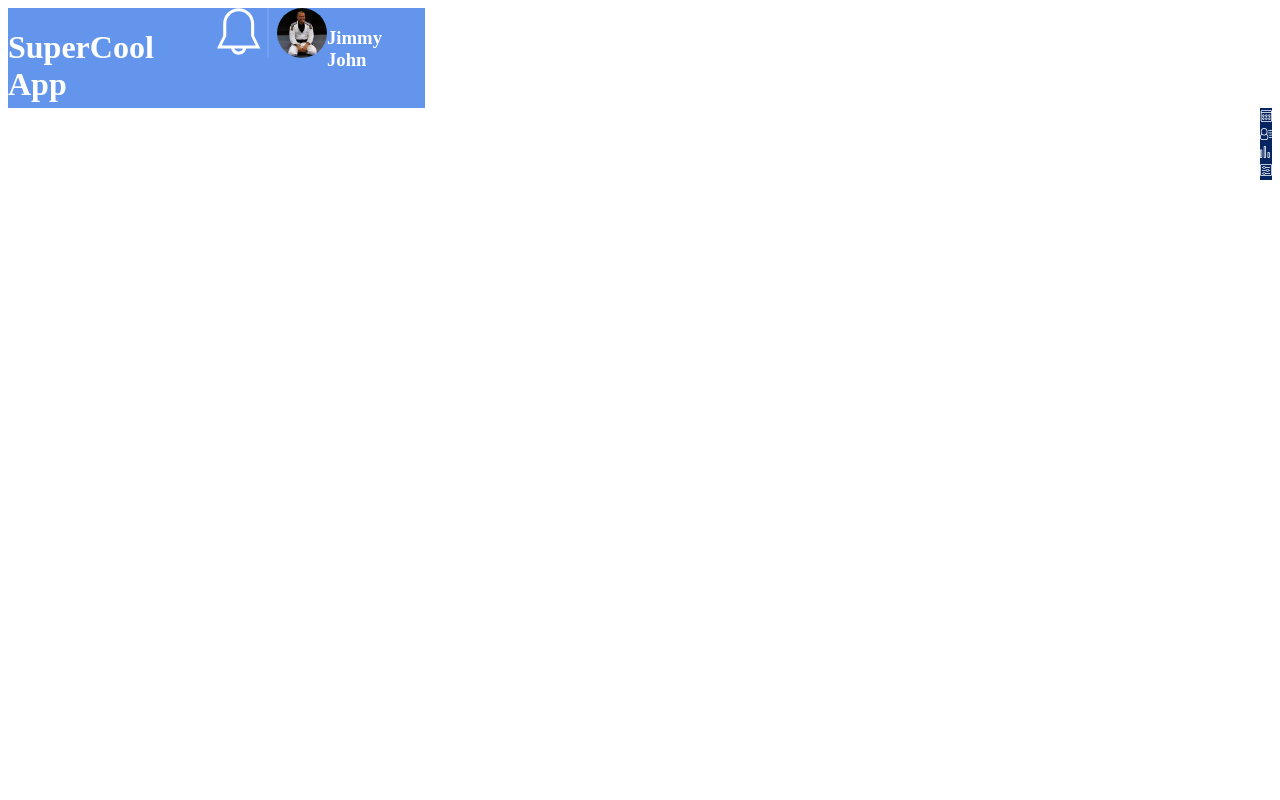
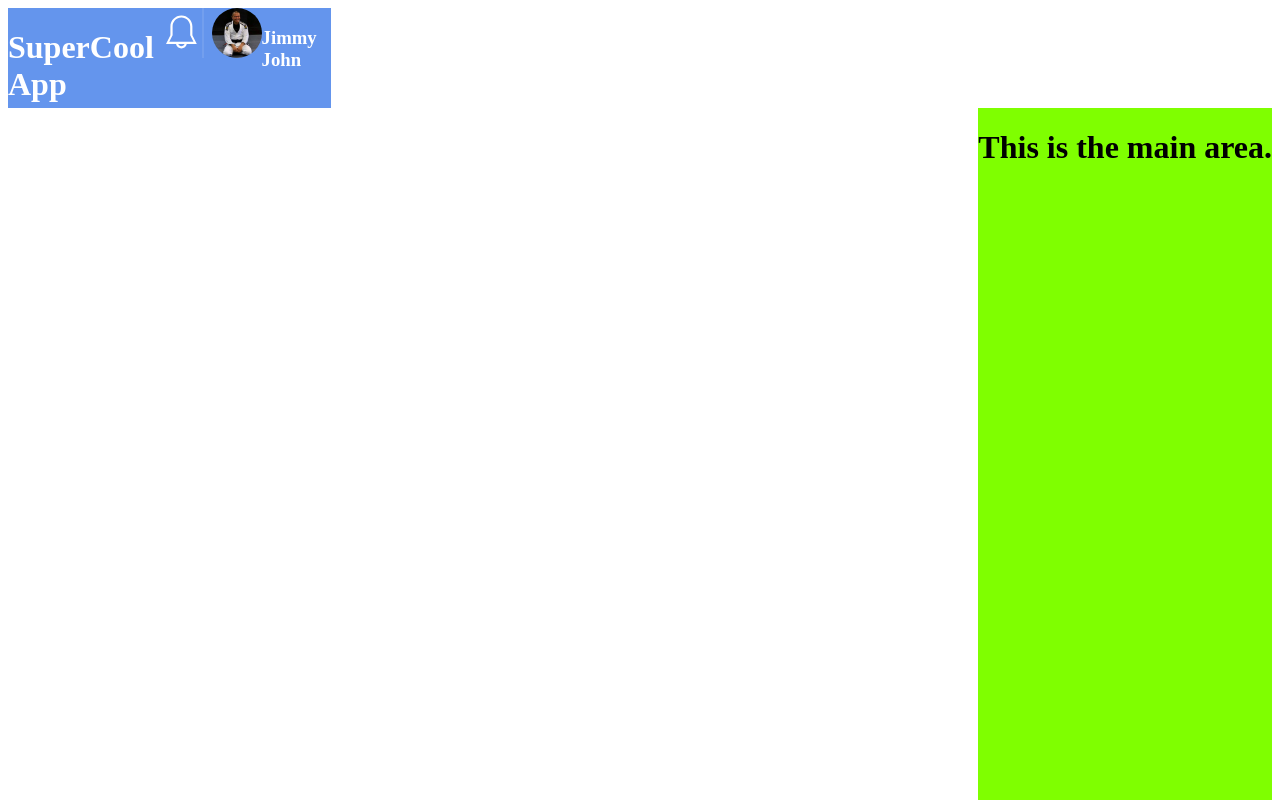
Before and after one commit to jeffbalagosa/Unit-7-Project, a plain HTML site: page index.html in a window 1280 px wide. Shown: the top 800 px of the page. Drawn offline with nearby package versions, Linux system fonts and the light colour scheme.

Commit message:
Colored some grid areas to better see them on the page.

```diff
--- a/css/style.css
+++ b/css/style.css
@@ -5,10 +5,12 @@ nav {
 
 main {
   grid-area: main;
+  background-color: chartreuse;
 }
 
 footer {
   grid-area: footer;
+  background-color: crimson;
 }
 
 .grid-container {
--- a/index.html
+++ b/index.html
@@ -178,6 +178,9 @@
           </g>
         </svg>
       </nav>
+      <main>
+        <h1>This is the main area.</h1>
+      </main>
     </div>
     <script src="https://cdnjs.cloudflare.com/ajax/libs/Chart.js/2.9.3/Chart.js"></script>
   </body>
```
